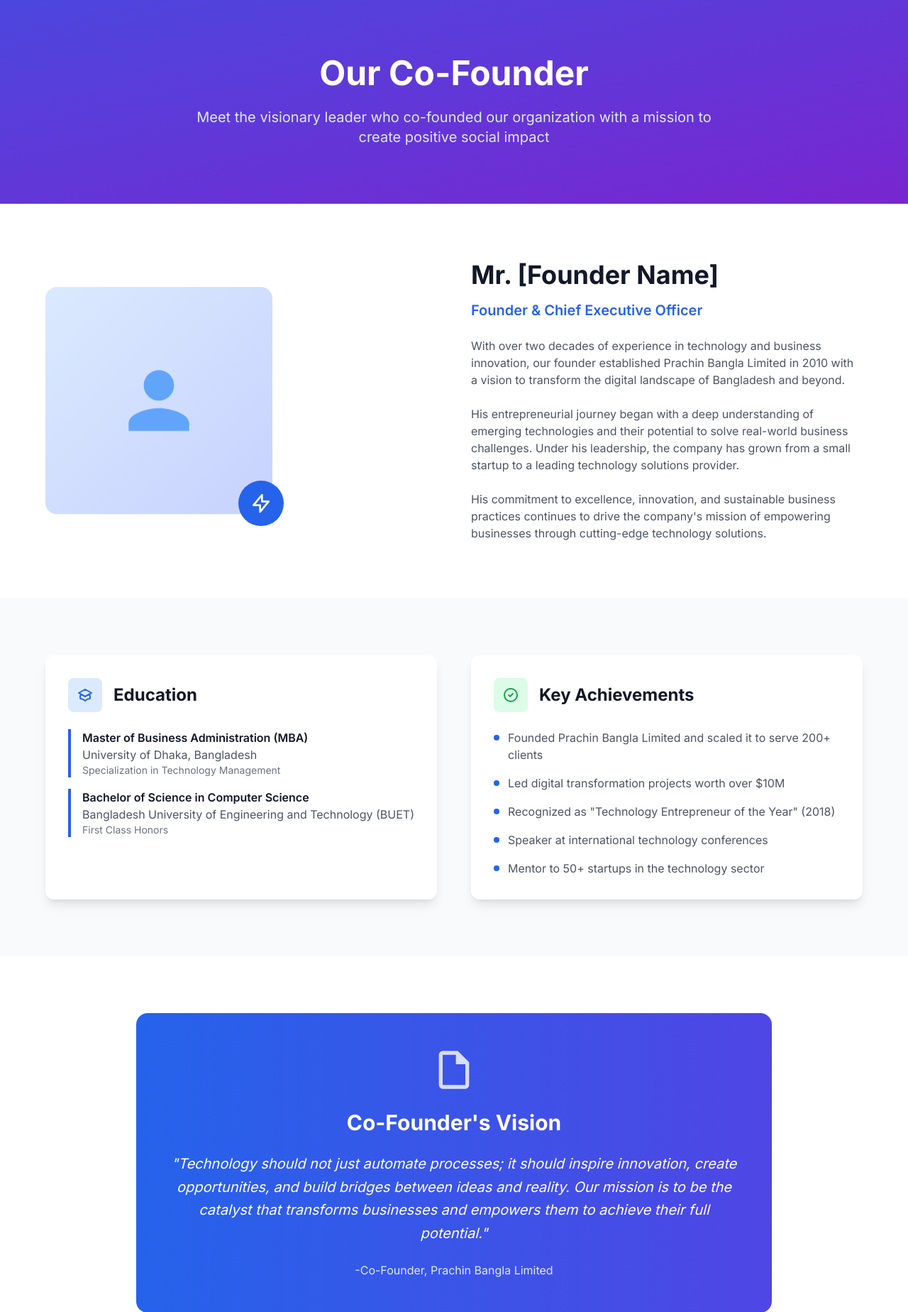
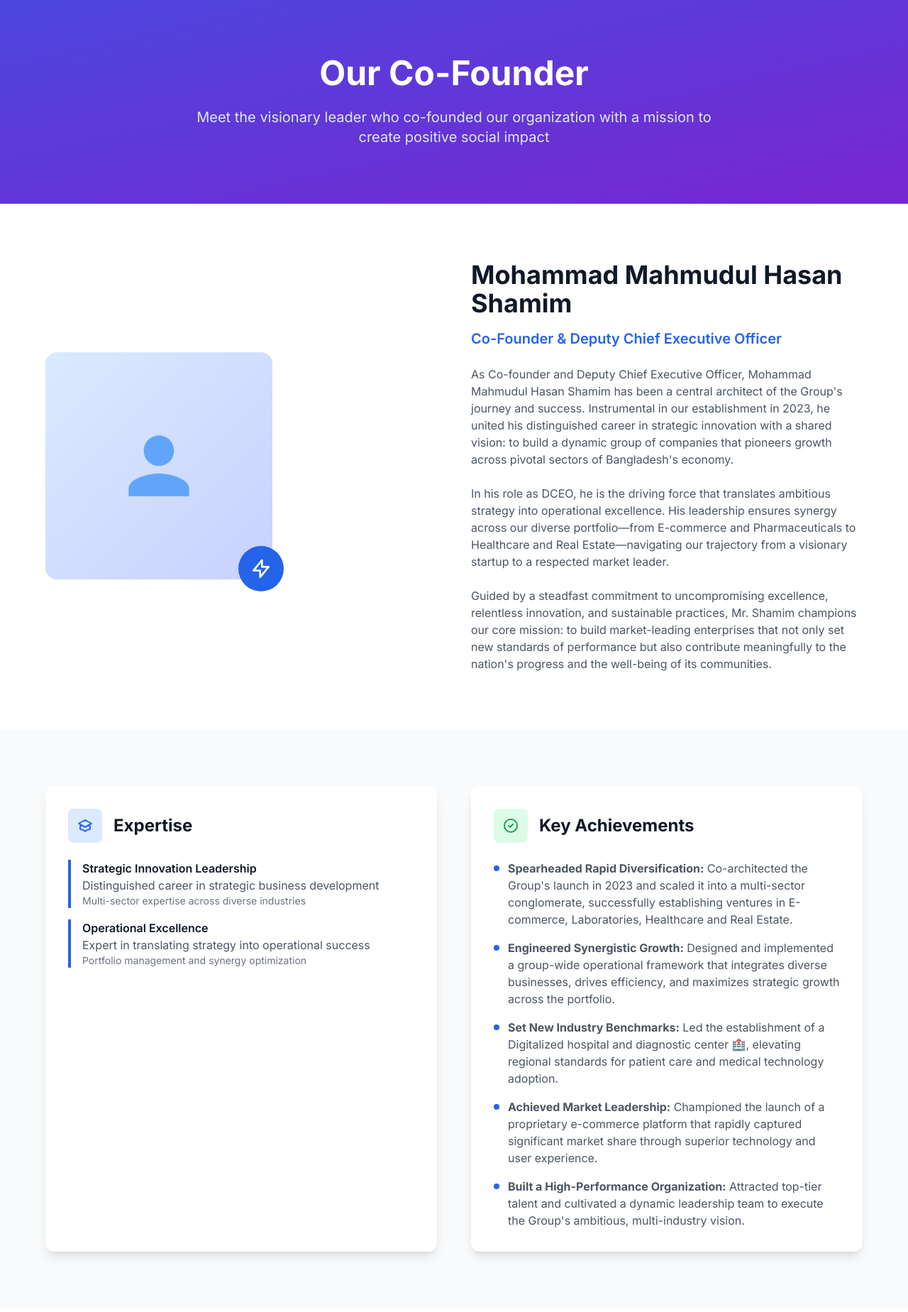
Before and after one commit to jonyprachine123/corporate, a Flask app: page /about/cofounder in a window 1280 px wide. Shown: the part 118-1966 px from the top of the page at 71% size. Run offline with Flask 3, Linux system fonts and the light colour scheme; some libraries are stand-ins or nearby versions.

Commit message:
Update co-founder page with Mohammad Mahmudul Hasan Shamim's comprehensive profile and vision

```diff
--- a/templates/public/cofounder.html
+++ b/templates/public/cofounder.html
@@ -1,5 +1,5 @@
 {% extends "layout.html" %}
-{% block title %}Founder | Prachin Bangla Limited{% endblock %}
+{% block title %}Co-Founder | Prachin Bangla Limited{% endblock %}
 {% block content %}
 <!-- Hero Section -->
 <section class="bg-gradient-to-br from-blue-600 via-purple-700 to-indigo-800 text-white py-20 gradient-animate">
@@ -37,20 +37,20 @@
 
                 <!-- Bio Section -->
                 <div class="fade-in-right">
-                    <h2 class="text-2xl sm:text-3xl lg:text-4xl font-bold text-gray-900 mb-3 sm:mb-4">Mr. [Founder Name]</h2>
-                    <p class="text-lg sm:text-xl text-blue-600 font-semibold mb-4 sm:mb-6">Founder & Chief Executive Officer</p>
+                    <h2 class="text-2xl sm:text-3xl lg:text-4xl font-bold text-gray-900 mb-3 sm:mb-4">Mohammad Mahmudul Hasan Shamim</h2>
+                    <p class="text-lg sm:text-xl text-blue-600 font-semibold mb-4 sm:mb-6">Co-Founder & Deputy Chief Executive Officer</p>
 
                     <div class="prose prose-base sm:prose-lg text-gray-600">
                         <p class="mb-4 sm:mb-6 text-sm sm:text-base leading-relaxed">
-                            With over two decades of experience in technology and business innovation, our founder established Prachin Bangla Limited in 2010 with a vision to transform the digital landscape of Bangladesh and beyond.
+                            As Co-founder and Deputy Chief Executive Officer, Mohammad Mahmudul Hasan Shamim has been a central architect of the Group's journey and success. Instrumental in our establishment in 2023, he united his distinguished career in strategic innovation with a shared vision: to build a dynamic group of companies that pioneers growth across pivotal sectors of Bangladesh's economy.
                         </p>
 
                         <p class="mb-4 sm:mb-6 text-sm sm:text-base leading-relaxed">
-                            His entrepreneurial journey began with a deep understanding of emerging technologies and their potential to solve real-world business challenges. Under his leadership, the company has grown from a small startup to a leading technology solutions provider.
+                            In his role as DCEO, he is the driving force that translates ambitious strategy into operational excellence. His leadership ensures synergy across our diverse portfolio—from E-commerce and Pharmaceuticals to Healthcare and Real Estate—navigating our trajectory from a visionary startup to a respected market leader.
                         </p>
 
                         <p class="text-sm sm:text-base leading-relaxed">
-                            His commitment to excellence, innovation, and sustainable business practices continues to drive the company's mission of empowering businesses through cutting-edge technology solutions.
+                            Guided by a steadfast commitment to uncompromising excellence, relentless innovation, and sustainable practices, Mr. Shamim champions our core mission: to build market-leading enterprises that not only set new standards of performance but also contribute meaningfully to the nation's progress and the well-being of its communities.
                         </p>
                     </div>
                 </div>
@@ -73,20 +73,20 @@
                                 <path stroke-linecap="round" stroke-linejoin="round" stroke-width="2" d="M12 14l6.16-3.422a12.083 12.083 0 01.665 6.479A11.952 11.952 0 0012 20.055a11.952 11.952 0 00-6.824-2.998 12.078 12.078 0 01.665-6.479L12 14z"></path>
                             </svg>
                         </div>
-                        <h3 class="text-2xl font-bold text-gray-900">Education</h3>
+                        <h3 class="text-2xl font-bold text-gray-900">Expertise</h3>
                     </div>
 
                     <div class="space-y-4">
                         <div class="border-l-4 border-blue-600 pl-4">
-                            <h4 class="font-semibold text-gray-900">Master of Business Administration (MBA)</h4>
-                            <p class="text-gray-600">University of Dhaka, Bangladesh</p>
-                            <p class="text-sm text-gray-500">Specialization in Technology Management</p>
+                            <h4 class="font-semibold text-gray-900">Strategic Innovation Leadership</h4>
+                            <p class="text-gray-600">Distinguished career in strategic business development</p>
+                            <p class="text-sm text-gray-500">Multi-sector expertise across diverse industries</p>
                         </div>
 
                         <div class="border-l-4 border-blue-600 pl-4">
-                            <h4 class="font-semibold text-gray-900">Bachelor of Science in Computer Science</h4>
-                            <p class="text-gray-600">Bangladesh University of Engineering and Technology (BUET)</p>
-                            <p class="text-sm text-gray-500">First Class Honors</p>
+                            <h4 class="font-semibold text-gray-900">Operational Excellence</h4>
+                            <p class="text-gray-600">Expert in translating strategy into operational success</p>
+                            <p class="text-sm text-gray-500">Portfolio management and synergy optimization</p>
                         </div>
                     </div>
                 </div>
@@ -105,27 +105,27 @@
                     <div class="space-y-4">
                         <div class="flex items-start">
                             <div class="w-2 h-2 bg-blue-600 rounded-full mt-2 mr-3 flex-shrink-0"></div>
-                            <p class="text-gray-600">Founded Prachin Bangla Limited and scaled it to serve 200+ clients</p>
+                            <p class="text-gray-600"><strong>Spearheaded Rapid Diversification:</strong> Co-architected the Group's launch in 2023 and scaled it into a multi-sector conglomerate, successfully establishing ventures in E-commerce, Laboratories, Healthcare and Real Estate.</p>
                         </div>
 
                         <div class="flex items-start">
                             <div class="w-2 h-2 bg-blue-600 rounded-full mt-2 mr-3 flex-shrink-0"></div>
-                            <p class="text-gray-600">Led digital transformation projects worth over $10M</p>
+                            <p class="text-gray-600"><strong>Engineered Synergistic Growth:</strong> Designed and implemented a group-wide operational framework that integrates diverse businesses, drives efficiency, and maximizes strategic growth across the portfolio.</p>
                         </div>
 
                         <div class="flex items-start">
                             <div class="w-2 h-2 bg-blue-600 rounded-full mt-2 mr-3 flex-shrink-0"></div>
-                            <p class="text-gray-600">Recognized as "Technology Entrepreneur of the Year" (2018)</p>
+                            <p class="text-gray-600"><strong>Set New Industry Benchmarks:</strong> Led the establishment of a Digitalized hospital and diagnostic center 🏥, elevating regional standards for patient care and medical technology adoption.</p>
                         </div>
 
                         <div class="flex items-start">
                             <div class="w-2 h-2 bg-blue-600 rounded-full mt-2 mr-3 flex-shrink-0"></div>
-                            <p class="text-gray-600">Speaker at international technology conferences</p>
+                            <p class="text-gray-600"><strong>Achieved Market Leadership:</strong> Championed the launch of a proprietary e-commerce platform that rapidly captured significant market share through superior technology and user experience.</p>
                         </div>
 
                         <div class="flex items-start">
                             <div class="w-2 h-2 bg-blue-600 rounded-full mt-2 mr-3 flex-shrink-0"></div>
-                            <p class="text-gray-600">Mentor to 50+ startups in the technology sector</p>
+                            <p class="text-gray-600"><strong>Built a High-Performance Organization:</strong> Attracted top-tier talent and cultivated a dynamic leadership team to execute the Group's ambitious, multi-industry vision.</p>
                         </div>
                     </div>
                 </div>
@@ -142,11 +142,14 @@
                 <svg class="w-16 h-16 mx-auto mb-6 opacity-80" fill="currentColor" viewBox="0 0 24 24">
                     <path d="M14,2H6A2,2 0 0,0 4,4V20A2,2 0 0,0 6,22H18A2,2 0 0,0 20,20V8L14,2M18,20H6V4H13V9H18V20Z" />
                 </svg>
-                <h3 class="text-3xl font-bold mb-6">Co-Founder's Vision</h3>
-                <blockquote class="text-xl italic leading-relaxed">
-                    "Technology should not just automate processes; it should inspire innovation, create opportunities, and build bridges between ideas and reality. Our mission is to be the catalyst that transforms businesses and empowers them to achieve their full potential."
+                <h3 class="text-3xl font-bold mb-6">Our Vision & Mission</h3>
+                <blockquote class="text-xl italic leading-relaxed mb-6">
+                    "Our vision is guided by the belief that our work is an Amanah—a sacred trust. We are committed to serving the people of Bangladesh, viewing our diverse ventures in healthcare, real estate, and technology not as mere commerce, but as a profound duty to foster national progress."
                 </blockquote>
-                <p class="mt-6 text-blue-100">-Co-Founder, Prachin Bangla Limited</p>
+                <blockquote class="text-lg leading-relaxed">
+                    "Our goal is to build a benchmark group of companies that is both a market leader and a beacon of ethical practice. We strive to create a lasting legacy of integrity and service that honors our faith and builds a prosperous nation for generations to come, with the grace and guidance of the Almighty. May Allah help us to achieve the prosperity."
+                </blockquote>
+                <p class="mt-6 text-blue-100">-Mohammad Mahmudul Hasan Shamim, Co-Founder & DCEO</p>
             </div>
         </div>
     </div>
```
